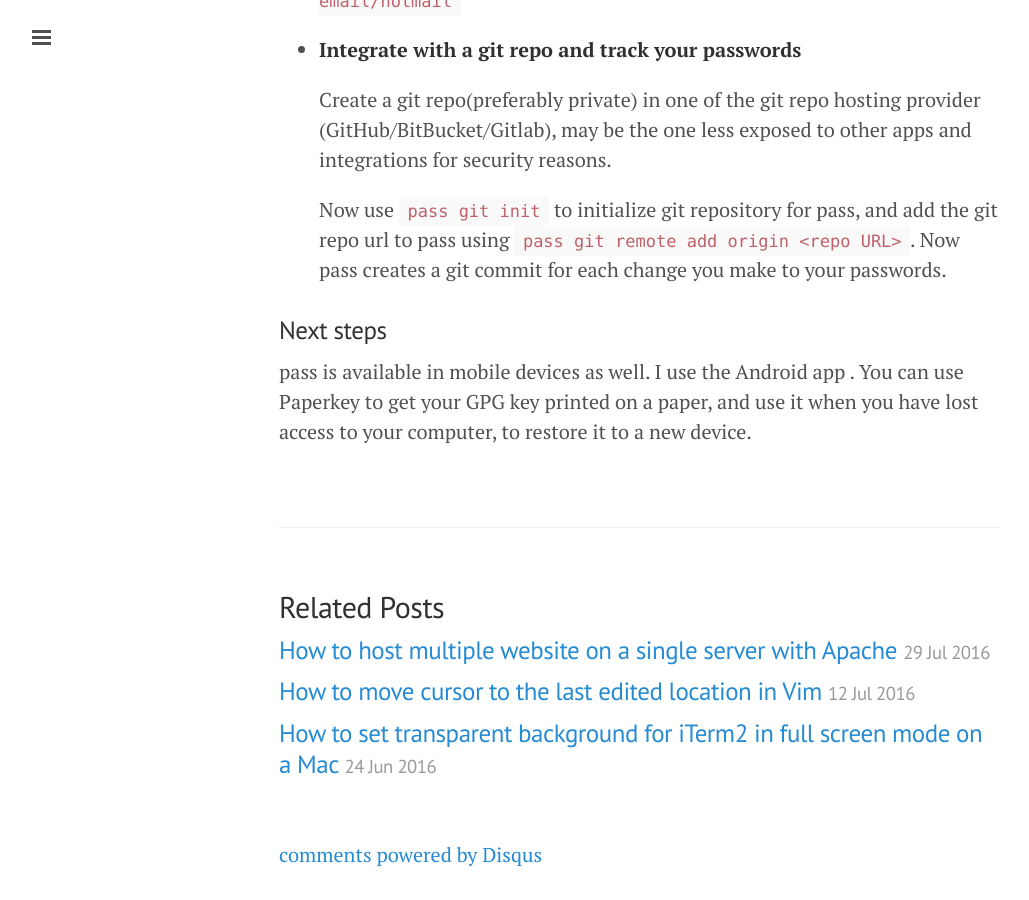
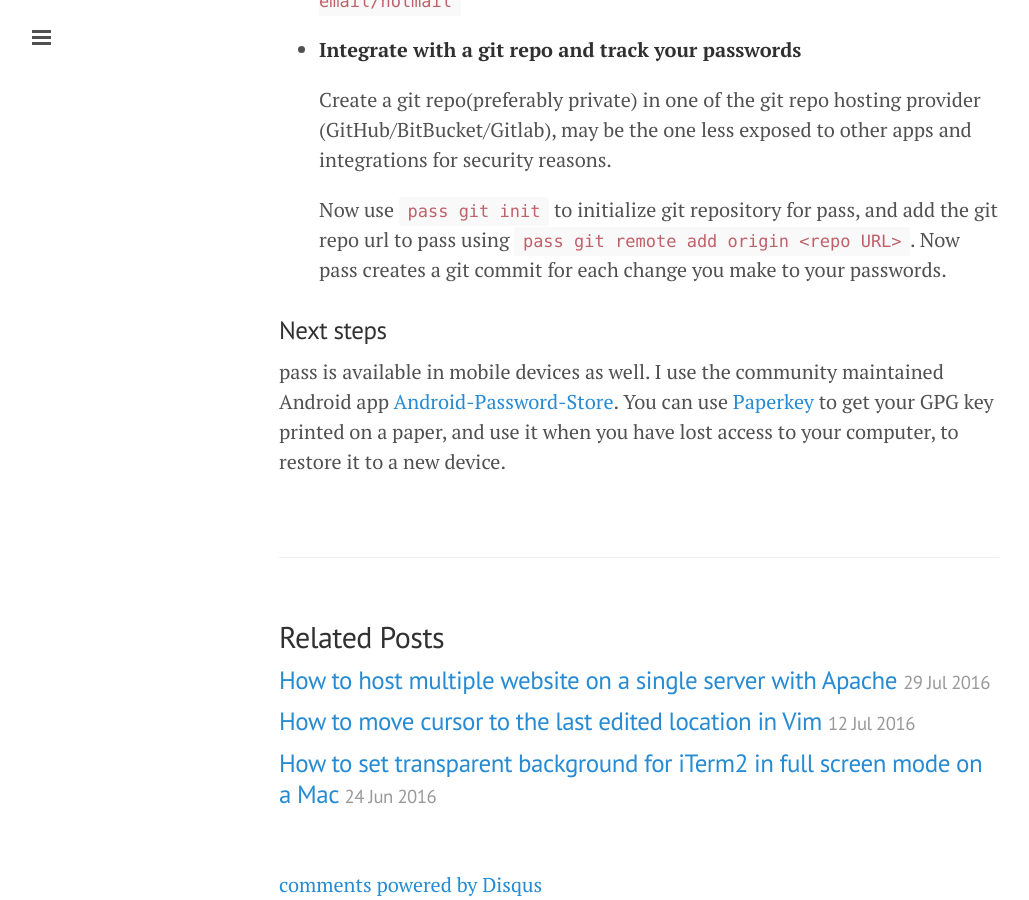
Before and after one commit to sujith3g/sujith3g.github.io, a Jekyll site: the page built from _posts/2022-06-18-How-to-manage-passwords.md, in a window 1280 px wide and 900 px high, scrolled down 1217 px. Shown: the whole window, without its empty margins (1-1030 px from the left). Built offline with Jekyll 4.4.1, drawn with Linux system fonts in a browser that asks for light colours; comment, search, counter and statistics services are not loaded; before the commit the page ends 2087 px from its top, so only the background shows below that.

Commit message:
Update hyperlinks

```diff
--- a/_posts/2022-06-18-How-to-manage-passwords.md
+++ b/_posts/2022-06-18-How-to-manage-passwords.md
@@ -53,6 +53,7 @@ Now pass creates a git commit for each change you make to your passwords.
 
 ### Next steps
 
-pass is available in mobile devices as well. I use the Android app .
-You can use Paperkey to get your GPG key printed on a paper, and use it
+pass is available in mobile devices as well. I use the community
+maintained Android app [Android-Password-Store](https://github.com/zeapo/Android-Password-Store#readme).
+You can use [Paperkey](https://en.wikipedia.org/wiki/Paper_key) to get your GPG key printed on a paper, and use it
 when you have lost access to your computer, to restore it to a new device.
```
